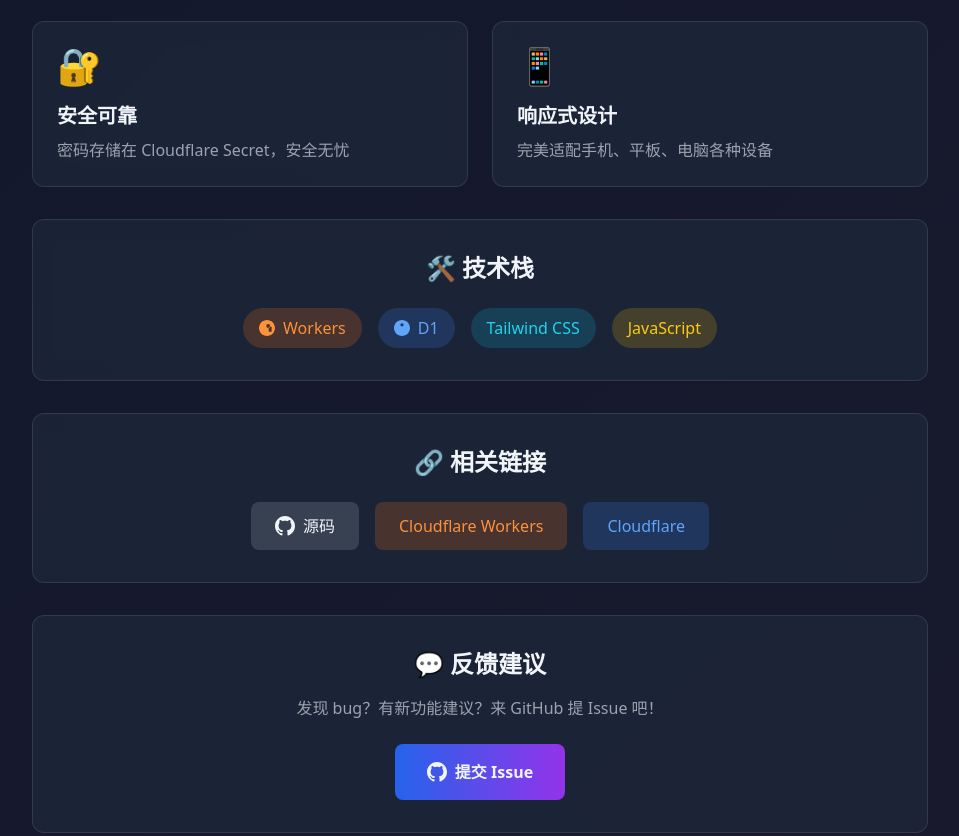
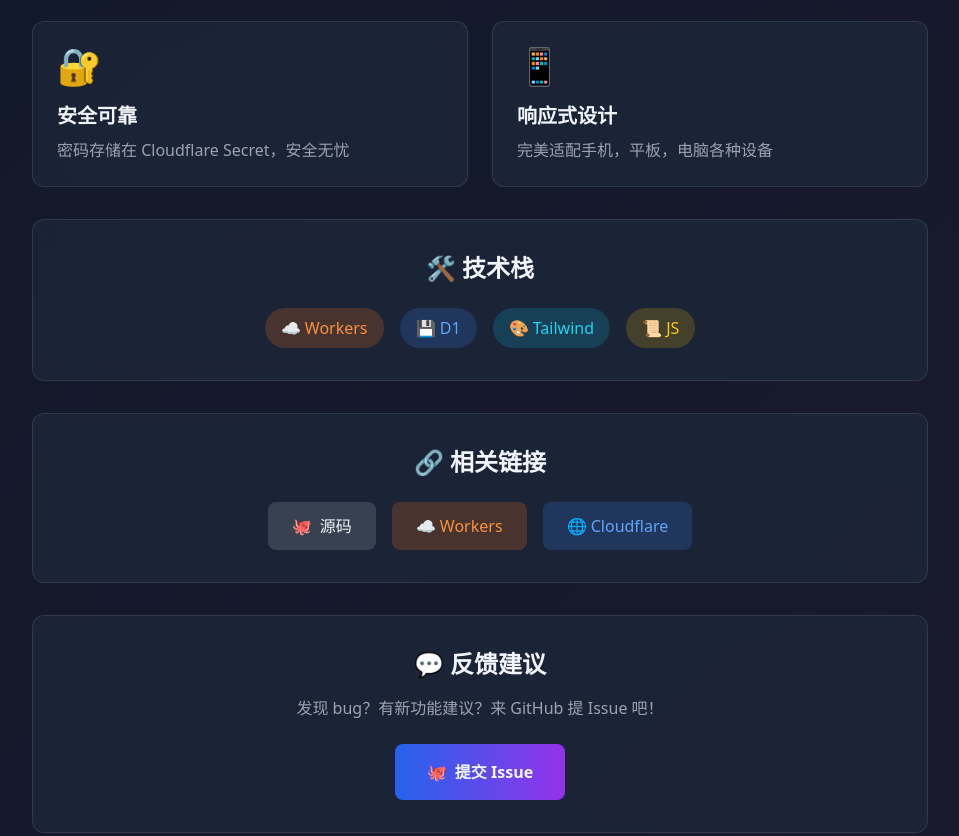
Before and after one commit to CNXWZY/navigation, a website: page public/about.html in a window 1280 px wide. Shown: the part 901-1737 px from the top of the page, without its empty margins (160-1119 px from the left). Drawn offline with nearby package versions, Linux system fonts and the light colour scheme.

Commit message:
fix: 修复关于页面图标显示问题，改用Emoji

```diff
--- a/public/about.html
+++ b/public/about.html
@@ -9,15 +9,11 @@
     <style>
         :root {
             --bg-primary: #0f172a;
-            --bg-secondary: #1e293b;
-            --text-primary: #f1f5f9;
-            --text-secondary: #94a3b8;
-            --accent: #3b82f6;
         }
         body {
-            background: linear-gradient(135deg, var(--bg-primary) 0%, #1a1a2e 100%);
+            background: linear-gradient(135deg, #0f172a 0%, #1a1a2e 100%);
             min-height: 100vh;
-            color: var(--text-primary);
+            color: #f1f5f9;
         }
         .glass {
             background: rgba(30, 41, 59, 0.7);
@@ -113,7 +109,7 @@
             <div class="glass rounded-xl p-6 hover-lift cursor-default">
                 <div class="text-4xl mb-4">📱</div>
                 <h3 class="text-xl font-bold mb-2">响应式设计</h3>
-                <p class="text-gray-400">完美适配手机、平板、电脑各种设备</p>
+                <p class="text-gray-400">完美适配手机，平板，电脑各种设备</p>
             </div>
         </section>
 
@@ -121,16 +117,10 @@
         <section class="glass rounded-xl p-8 mb-8">
             <h2 class="text-2xl font-bold mb-6 text-center">🛠️ 技术栈</h2>
             <div class="flex flex-wrap justify-center gap-4">
-                <span class="px-4 py-2 bg-orange-500/20 text-orange-400 rounded-full flex items-center gap-2">
-                    <svg class="w-4 h-4" viewBox="0 0 24 24" fill="currentColor"><path d="M12 0C5.373 0 0 5.373 0 12s5.373 12 12 12 12-5.373 12-12S18.627 0 12 0zm6.958 17.708h-4.375v-7.5h4.375v7.5zm-2.188-8.75a2.92 2.92 0 0 1-2.875 2.917 2.92 2.92 0 0 1-2.917-2.875 2.92 2.92 0 0 1 2.917-2.917 2.92 2.92 0 0 1 2.875 2.917z"/></svg>
-                    Workers
-                </span>
-                <span class="px-4 py-2 bg-blue-500/20 text-blue-400 rounded-full flex items-center gap-2">
-                    <svg class="w-4 h-4" viewBox="0 0 24 24" fill="currentColor"><path d="M12 0C5.373 0 0 5.373 0 12s5.373 12 12 12 12-5.373 12-12S18.627 0 12 0zm0 4.8c1.324 0 2.4 1.076 2.4 2.4s-1.076 2.4-2.4 2.4-2.4-1.076-2.4-2.4 1.076-2.4 2.4-2.4z"/></svg>
-                    D1
-                </span>
-                <span class="px-4 py-2 bg-cyan-500/20 text-cyan-400 rounded-full">Tailwind CSS</span>
-                <span class="px-4 py-2 bg-yellow-500/20 text-yellow-400 rounded-full">JavaScript</span>
+                <span class="px-4 py-2 bg-orange-500/20 text-orange-400 rounded-full">☁️ Workers</span>
+                <span class="px-4 py-2 bg-blue-500/20 text-blue-400 rounded-full">💾 D1</span>
+                <span class="px-4 py-2 bg-cyan-500/20 text-cyan-400 rounded-full">🎨 Tailwind</span>
+                <span class="px-4 py-2 bg-yellow-500/20 text-yellow-400 rounded-full">📜 JS</span>
             </div>
         </section>
 
@@ -139,14 +129,13 @@
             <h2 class="text-2xl font-bold mb-6 text-center">🔗 相关链接</h2>
             <div class="flex flex-wrap justify-center gap-4">
                 <a href="https://github.com/CNXWZY/navigation" target="_blank" class="px-6 py-3 bg-gray-700 hover:bg-gray-600 rounded-lg transition flex items-center gap-2">
-                    <svg class="w-5 h-5" fill="currentColor" viewBox="0 0 24 24"><path d="M12 0c-6.626 0-12 5.373-12 12 0 5.302 3.438 9.8 8.207 11.387.599.111.793-.261.793-.577v-2.234c-3.338.726-4.033-1.416-4.033-1.416-.546-1.387-1.333-1.756-1.333-1.756-1.089-.745.083-.729.083-.729 1.205.084 1.839 1.237 1.839 1.237 1.07 1.834 2.807 1.304 3.492.997.107-.775.418-1.305.762-1.604-2.665-.305-5.467-1.334-5.467-5.931 0-1.311.469-2.381 1.236-3.221-.124-.303-.535-1.524.117-3.176 0 0 1.008-.322 3.301 1.23.957-.266 1.983-.399 3.003-.404 1.02.005 2.047.138 3.006.404 2.291-1.552 3.297-1.23 3.297-1.23.653 1.653.242 2.874.118 3.176.77.84 1.235 1.911 1.235 3.221 0 4.609-2.807 5.624-5.479 5.921.43.372.823 1.102.823 2.222v3.293c0 .319.192.694.801.576 4.765-1.589 8.199-6.086 8.199-11.386 0-6.627-5.373-12-12-12z"/></svg>
-                    源码
+                    <span>🐙</span> 源码
                 </a>
                 <a href="https://workers.dev" target="_blank" class="px-6 py-3 bg-orange-500/20 text-orange-400 hover:bg-orange-500/30 rounded-lg transition">
-                    Cloudflare Workers
+                    ☁️ Workers
                 </a>
                 <a href="https://dash.cloudflare.com" target="_blank" class="px-6 py-3 bg-blue-500/20 text-blue-400 hover:bg-blue-500/30 rounded-lg transition">
-                    Cloudflare
+                    🌐 Cloudflare
                 </a>
             </div>
         </section>
@@ -156,8 +145,7 @@
             <h2 class="text-2xl font-bold mb-4">💬 反馈建议</h2>
             <p class="text-gray-400 mb-6">发现 bug？有新功能建议？来 GitHub 提 Issue 吧！</p>
             <a href="https://github.com/CNXWZY/navigation/issues" target="_blank" class="inline-flex items-center gap-2 px-8 py-4 bg-gradient-to-r from-blue-600 to-purple-600 hover:from-blue-700 hover:to-purple-700 rounded-lg transition font-semibold">
-                <svg class="w-5 h-5" fill="currentColor" viewBox="0 0 24 24"><path d="M12 0c-6.626 0-12 5.373-12 12 0 5.302 3.438 9.8 8.207 11.387.599.111.793-.261.793-.577v-2.234c-3.338.726-4.033-1.416-4.033-1.416-.546-1.387-1.333-1.756-1.333-1.756-1.089-.745.083-.729.083-.729 1.205.084 1.839 1.237 1.839 1.237 1.07 1.834 2.807 1.304 3.492.997.107-.775.418-1.305.762-1.604-2.665-.305-5.467-1.334-5.467-5.931 0-1.311.469-2.381 1.236-3.221-.124-.303-.535-1.524.117-3.176 0 0 1.008-.322 3.301 1.23.957-.266 1.983-.399 3.003-.404 1.02.005 2.047.138 3.006.404 2.291-1.552 3.297-1.23 3.297-1.23.653 1.653.242 2.874.118 3.176.77.84 1.235 1.911 1.235 3.221 0 4.609-2.807 5.624-5.479 5.921.43.372.823 1.102.823 2.222v3.293c0 .319.192.694.801.576 4.765-1.589 8.199-6.086 8.199-11.386 0-6.627-5.373-12-12-12z"/></svg>
-                提交 Issue
+                <span>🐙</span> 提交 Issue
             </a>
         </section>
 
@@ -167,15 +155,5 @@
             <p class="mt-2 text-sm">基于 Cloudflare 构建 | 零服务器成本</p>
         </footer>
     </div>
-
-    <script>
-        // Language detection
-        const urlParams = new URLSearchParams(window.location.search);
-        const lang = urlParams.get('lang');
-
-        if (lang === 'en') {
-            window.location.href = '/about.en.html';
-        }
-    </script>
 </body>
 </html>
```
Also changed, not shown: public/about.en.html (+10 -32 lines).
